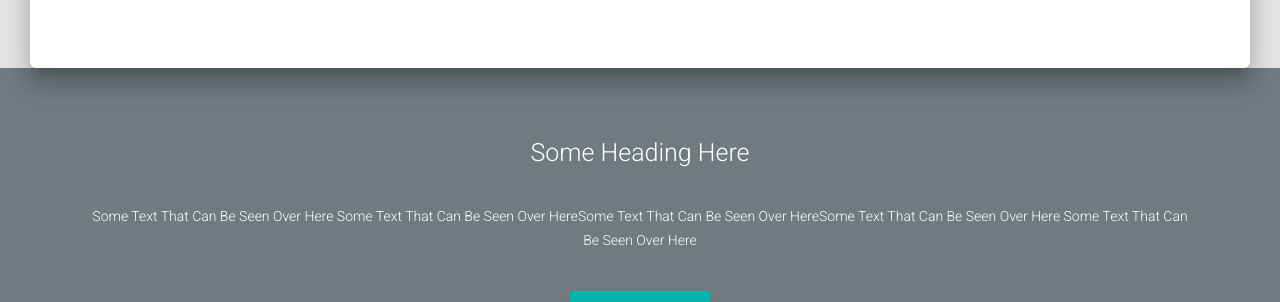
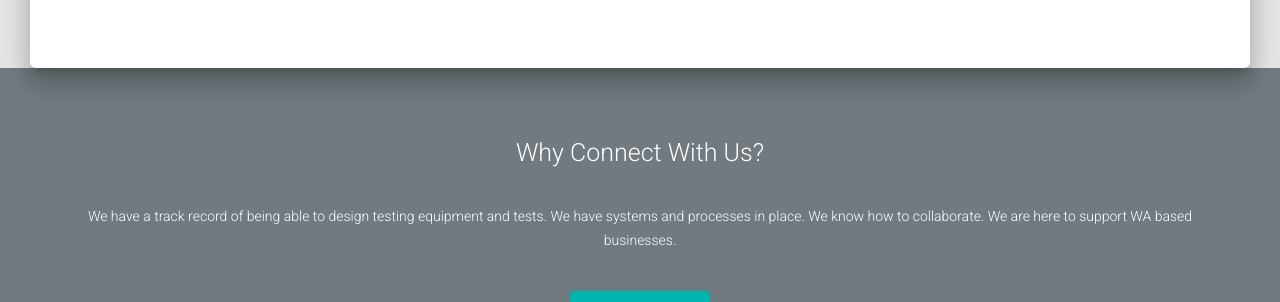
Before and after one commit to uwasystemhealth/livinglab-site-v3, a Next.js app: page / in a window 1280 px wide. Shown: the part 1182-1484 px from the top of the page. Built offline with nearby package versions, Linux system fonts and the light colour scheme.

Commit message:
call to action change

```diff
--- a/components/Layout/CallToAction.js
+++ b/components/Layout/CallToAction.js
@@ -28,11 +28,11 @@ const CallToAction = (props) => {
 		<Fragment>
 			<section className={footerClasses}>
 				<div className={classes.container}>
-					<h3>Some Heading Here</h3>
+					<h3>Why Connect With Us?</h3>
 					<br />
 					<p>
-						Some Text That Can Be Seen Over Here Some Text That Can Be Seen Over HereSome Text That Can Be Seen Over HereSome Text That Can
-						Be Seen Over Here Some Text That Can Be Seen Over Here
+						We have a track record of being able to design testing equipment and tests. We have systems and processes in place. We know how
+						to collaborate. We are here to support WA based businesses.
 					</p>
 					<br />
 					<Button color='primary' onClick={openContactFormModal}>
```
